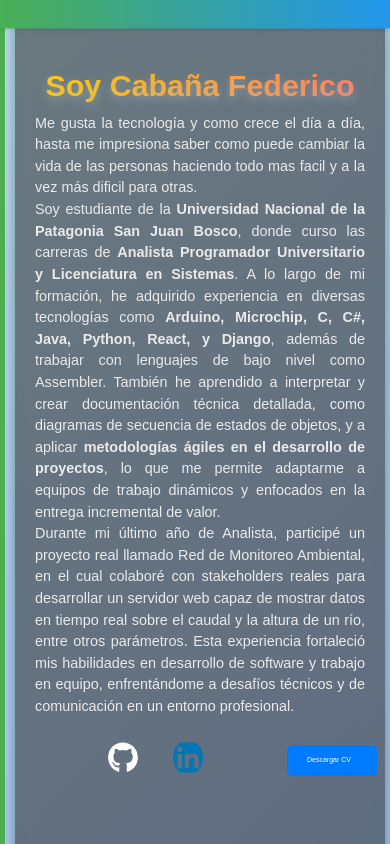
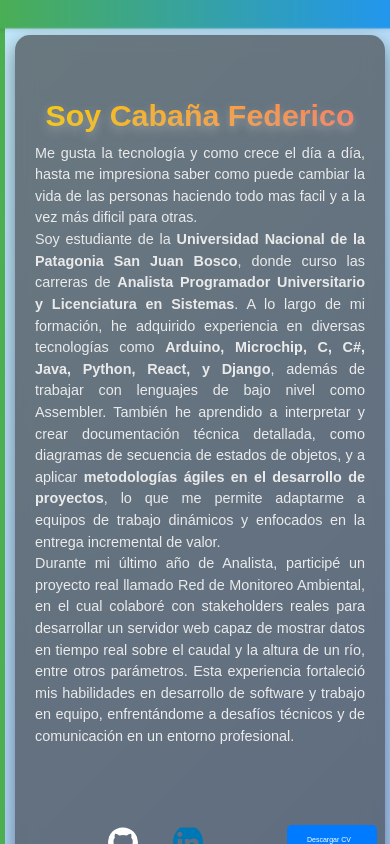
Before and after one commit to elfefedelagente/my-card-business, a React (Vite) app: page / in a window 390 px wide. Shown: the top 844 px of the page. Built offline with nearby package versions, Linux system fonts and the light colour scheme.

Commit message:
Modificación de estilos en seccion de contacto y iconos de inicio

```diff
--- a/src/styles/contact.module.css
+++ b/src/styles/contact.module.css
@@ -181,7 +181,7 @@
     }
 
     .container {
-      width: 44%;
+      width: 65%;
       padding: 1.5rem;
       min-width: auto;
       margin-top: -180px;
--- a/src/styles/init.module.css
+++ b/src/styles/init.module.css
@@ -176,6 +176,8 @@
 
     .container{
       height: 840px;
+      margin-bottom: 0;
+      margin-top: 20px;
     }
 
     .downloadButton {
@@ -184,7 +186,7 @@
       left: 40%;
       font-size: 7px;
       width: 50px;
-      top: -97px;
+      top: -47px;
     }
 
     .iconsContainer svg,
@@ -193,7 +195,7 @@
       width: 35px;
       height: 35px;
       position: relative;
-      top: -20px;
+      top: 35px;
       right: 90%;
     }
   }
```
